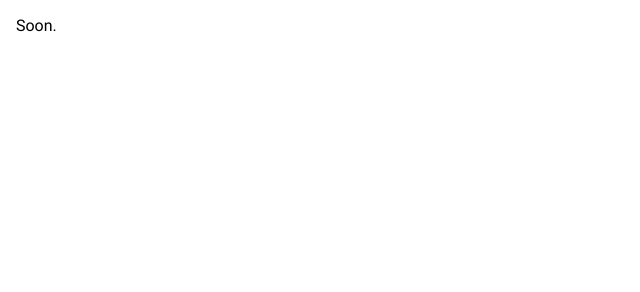
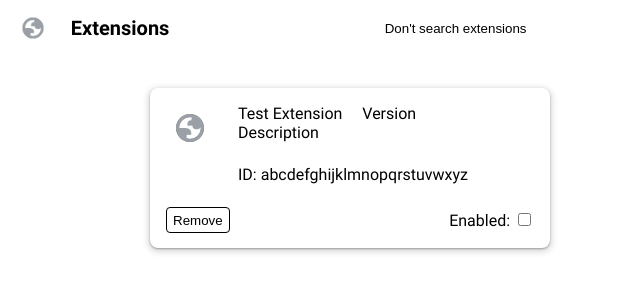
Before and after one commit to r58Playz/aboutproxy, a browser extension: page static/aboutbrowser/extensions.html in a window 1280 px wide. Shown: the whole page, without its empty margins (0-640 px from the left). Drawn offline with Linux system fonts and the light colour scheme.

Commit message:
start work on extensions frontend

```diff
--- /dev/null
+++ b/static/aboutbrowser/extensions.css
@@ -0,0 +1,71 @@
+.extensionViewWrapper {
+  display: flex;
+  flex-direction: row;
+  align-items: center;
+  justify-content: center;
+}
+
+.extensionView {
+  margin-top: 2em;
+  margin-left: 150px;
+  margin-right: 150px;
+  flex: 0 1 1200px;
+}
+
+.extensionView .tileItem {
+  background-color: var(--aboutbrowser-ui-layer1-bg);
+  color: var(--aboutbrowser-ui-layer1-fg);
+  display: flex;
+  flex-direction: column;
+
+  & .info {
+    flex: 1;
+    display: flex;
+    flex-direction: row;
+  }
+
+  & .info img {
+    width: 32px;
+    height: 32px;
+    margin: 1.5em 1em 1em 1.5em;
+  }
+
+  & .info .name {
+    display: flex;
+    flex-direction: column;
+    margin: 1em;
+  }
+
+  & .info .name .version {
+    margin-left: 1em;
+    color: color-mix(in srgb, var(--aboutbrowser-ui-layer1-bg), var(--aboutbrowser-ui-layer1-fg) 50%)
+  }
+
+  & .info .name .desc {
+    color: color-mix(in srgb, var(--aboutbrowser-ui-layer1-bg), var(--aboutbrowser-ui-layer1-fg) 50%)
+  }
+
+  & .info .name .id {
+    color: color-mix(in srgb, var(--aboutbrowser-ui-layer1-bg), var(--aboutbrowser-ui-layer1-fg) 50%)
+  }
+
+  & .controls {
+    flex: 0 0 2.5em;
+    display: flex;
+    flex-direction: row;
+    margin: 0 1em;
+    margin-bottom: 0.5em;
+    align-items: center;
+  }
+
+  & .controls button {
+    background-color: transparent;
+    border: 1px solid;
+    border-color: color-mix(in srgb, var(--aboutbrowser-ui-layer1-bg), var(--aboutbrowser-ui-layer1-fg) 50%);
+    border-radius: 4px;
+    color: var(--aboutbrowser-ui-layer1-fg);
+    height: 2em;
+  }
+}
+
+.expand {flex: 1}
--- a/static/aboutbrowser/extensions.html
+++ b/static/aboutbrowser/extensions.html
@@ -7,13 +7,40 @@
     <title>Extensions</title>
     <link href="/roboto.css" rel="stylesheet" type="text/css" />
     <link href="ui.css" rel="stylesheet" type="text/css" />
+    <link href="extensions.css" rel="stylesheet" type="text/css" />
 </head>
 
 <body>
-    <div class="container containerPadding">
-        <p>
-            Soon.
-        </p>
+    <div class="container">
+        <div class="topBar">
+            <img class="icon" src="/aboutbrowser/darkfavi.png" />
+            <div class="title">Extensions</div>
+            <div class="searchContainer"><input class="search" placeholder="Don't search extensions" /></div>
+        </div>
+        <div class="content">
+            <div class="actualContent">
+                <div class="extensionViewWrapper">
+                    <div class="tileView extensionView" id="extensions">
+                        <div class="tileItem">
+                            <div class="info">
+                                <img class="icon" src="/aboutbrowser/darkfavi.png" />
+                                <div class="name">
+                                    <span>Test Extension <span class="version">Version</span></span>
+                                    <span class="desc">Description</span>
+                                    <div class="expand"></div>
+                                    <span class="id">ID: abcdefghijklmnopqrstuvwxyz</span>
+                                </div>
+                            </div>
+                            <div class="controls">
+                                <button>Remove</button>
+                                <div class="expand"></div>
+                                <span>Enabled: <input type="checkbox" /></span>
+                            </div>
+                        </div>
+                    </div>
+                </div>
+            </div>
+        </div>
     </div>
 </body>
 
```
Also changed, not shown: static/aboutbrowser/extensions.js (added, +17 -0 lines), static/browser.html (+1 -0 lines).
